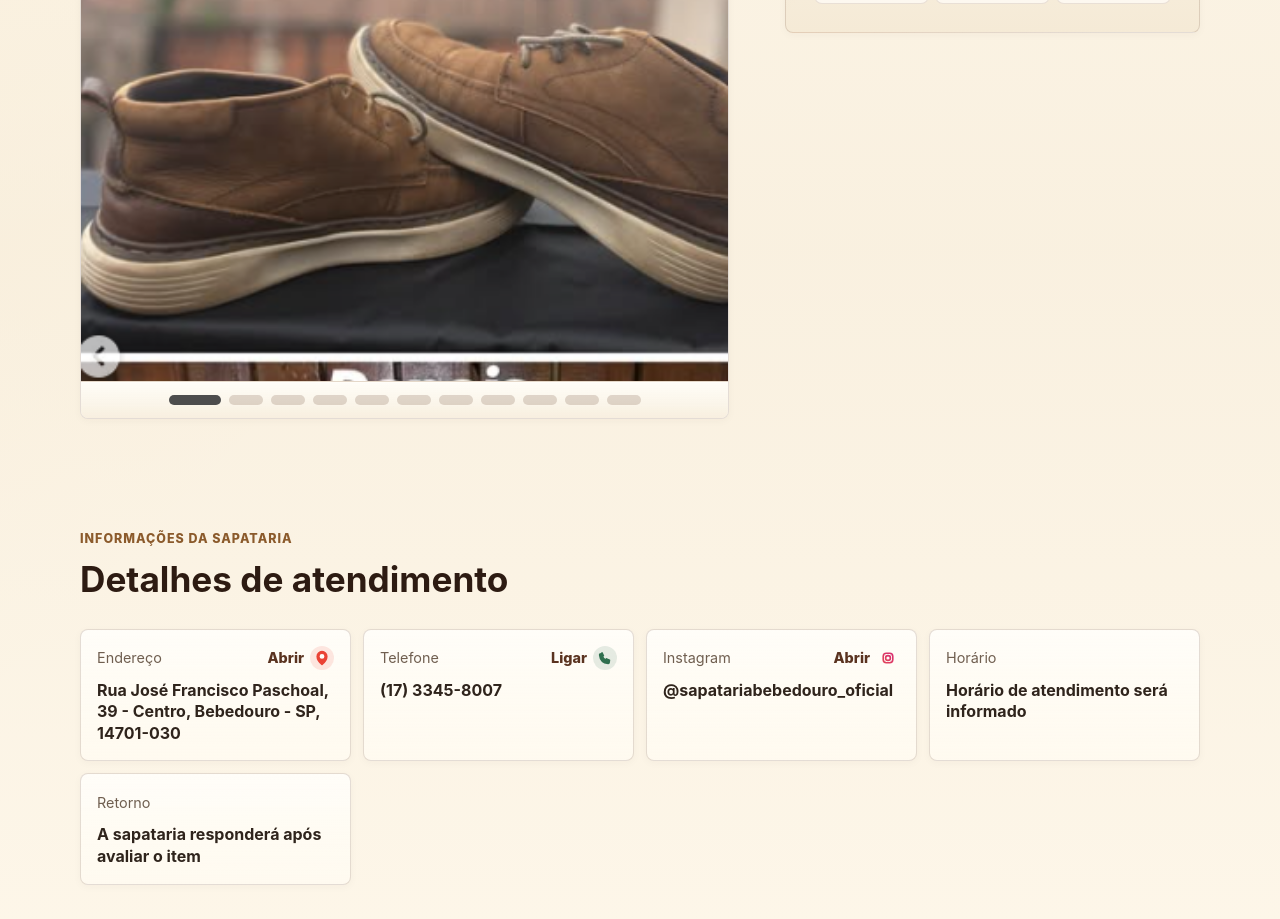
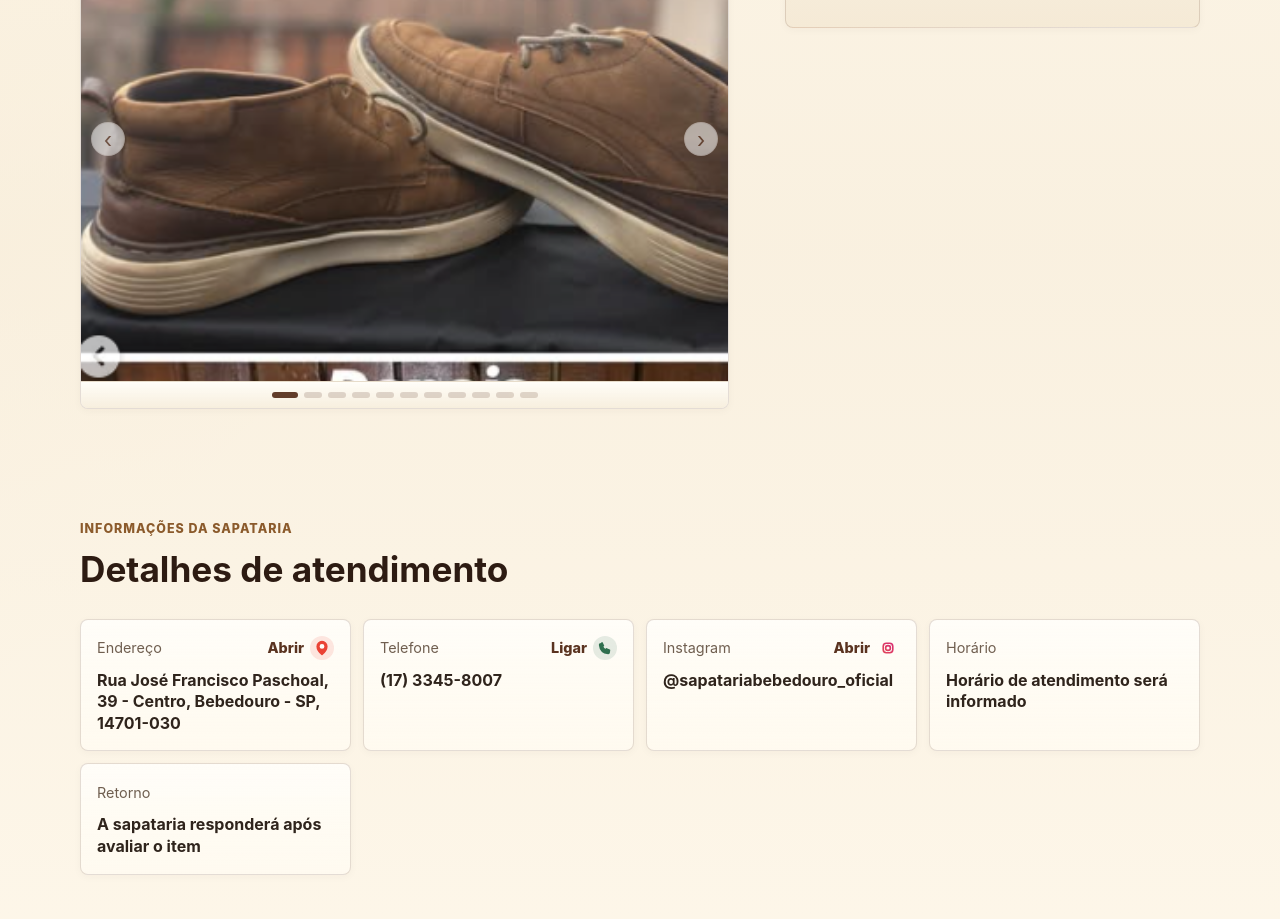
Before and after one commit to riricardo/sapataria-digital, a React (Vite) app: page /#/ in a window 1280 px wide. Shown: the part 860-1779 px from the top of the page. Built offline with nearby package versions, Linux system fonts and the light colour scheme.

Commit message:
Carrousel change

```diff
--- a/src/index.css
+++ b/src/index.css
@@ -337,6 +337,39 @@ p {
   place-items: center;
 }
 
+.work-carousel__nav {
+  position: absolute;
+  top: 50%;
+  transform: translateY(-50%);
+  width: 34px;
+  height: 34px;
+  border: 1px solid rgba(90, 51, 32, 0.12);
+  border-radius: 999px;
+  background: rgba(255, 255, 255, 0.75);
+  color: rgba(90, 51, 32, 0.9);
+  display: grid;
+  place-items: center;
+  font-size: 1.35rem;
+  padding: 0;
+  cursor: pointer;
+  transition: transform 160ms ease, background-color 160ms ease, opacity 160ms ease;
+  opacity: 0.72;
+}
+
+.work-carousel__nav:hover {
+  transform: translateY(-50%) scale(1.04);
+  background: rgba(255, 255, 255, 0.95);
+  opacity: 1;
+}
+
+.work-carousel__nav--prev {
+  left: 10px;
+}
+
+.work-carousel__nav--next {
+  right: 10px;
+}
+
 .hero-gallery .work-carousel__media {
 }
 
@@ -353,26 +386,30 @@ p {
 .work-carousel__dots {
   display: flex;
   justify-content: center;
-  gap: 8px;
-  padding: 13px 16px;
-  border-top: 1px solid rgba(90, 51, 32, 0.12);
-  background: linear-gradient(180deg, rgba(255, 253, 248, 0.94), rgba(245, 234, 214, 0.72));
+  gap: 6px;
+  padding: 10px 12px;
+  border-top: 1px solid rgba(90, 51, 32, 0.10);
+  background: linear-gradient(180deg, rgba(255, 253, 248, 0.96), rgba(245, 234, 214, 0.78));
 }
 
 .work-carousel__dots button {
-  width: 34px;
-  height: 10px;
+  width: 18px;
+  height: 6px;
   border: 0;
   border-radius: 999px;
   background: rgba(90, 51, 32, 0.18);
   transition:
     background-color 160ms ease,
-    width 160ms ease;
+    transform 160ms ease;
+}
+
+.work-carousel__dots button:hover {
+  background: rgba(90, 51, 32, 0.28);
 }
 
 .work-carousel__dots button.is-active {
-  width: 52px;
-  background: #4d4d4d;
+  width: 26px;
+  background: rgba(90, 51, 32, 0.95);
 }
 
 .button-row,
--- a/src/pages/CheckOrder.tsx
+++ b/src/pages/CheckOrder.tsx
@@ -5,6 +5,12 @@ import { findOrderByCode, findOrdersByPhone } from '../services/orderStorage'
 import type { Order } from '../types/order'
 
 type SearchMode = 'code' | 'phone'
+
+function formatOrderCode(value: string) {
+  const digits = value.replace(/\D/g, '').slice(0, 11)
+  const parts = [digits.slice(0, 4), digits.slice(4, 6), digits.slice(6, 8), digits.slice(8, 11)]
+  return parts.filter(Boolean).join('-')
+}
 
 export function CheckOrder() {
   const [searchMode, setSearchMode] = useState<SearchMode>('code')
@@ -86,10 +92,14 @@ export function CheckOrder() {
               <input
                 ref={codeRef}
                 required
+                inputMode="numeric"
+                pattern="[0-9]*"
+                maxLength={13}
                 value={code}
-                onChange={(event) => setCode(event.target.value)}
+                onChange={(event) => setCode(formatOrderCode(event.target.value))}
                 onKeyDown={(event) => handleNextKey(event, submitRef.current)}
-                placeholder="Ex.: AAAA-MM-DD-XXX"
+                placeholder="Ex.: 2026-06-19-001"
+                title="Digite apenas números; o formato será aplicado automaticamente"
               />
             </label>
           ) : (
--- a/src/pages/Home.tsx
+++ b/src/pages/Home.tsx
@@ -94,15 +94,29 @@ export function Home() {
     }
   }, [])
 
-  const handleGalleryClick = (index: number) => {
-    setActiveGalleryIndex(index)
-    // Reseta o timer quando o usuário clica
+  const resetGalleryTimer = () => {
     if (timerRef.current) {
       window.clearInterval(timerRef.current)
     }
+
     timerRef.current = window.setInterval(() => {
       setActiveGalleryIndex((current) => (current + 1) % galleryItems.length)
     }, 7000)
+  }
+
+  const handleGalleryClick = (index: number) => {
+    setActiveGalleryIndex(index)
+    resetGalleryTimer()
+  }
+
+  const handleGalleryPrev = () => {
+    setActiveGalleryIndex((current) => (current - 1 + galleryItems.length) % galleryItems.length)
+    resetGalleryTimer()
+  }
+
+  const handleGalleryNext = () => {
+    setActiveGalleryIndex((current) => (current + 1) % galleryItems.length)
+    resetGalleryTimer()
   }
 
   function scrollToTop() {
@@ -150,6 +164,14 @@ export function Home() {
                 className="work-carousel__media"
                 style={{ backgroundImage: `url(${activeGalleryItem.image})` }}
               >
+                <button
+                  type="button"
+                  aria-label="Imagem anterior"
+                  className="work-carousel__nav work-carousel__nav--prev"
+                  onClick={handleGalleryPrev}
+                >
+                  ‹
+                </button>
                 <img
                   src={activeGalleryItem.image}
                   alt={activeGalleryItem.title}
@@ -163,6 +185,14 @@ export function Home() {
                     event.currentTarget.src = event.currentTarget.dataset.fallback ?? ''
                   }}
                 />
+                <button
+                  type="button"
+                  aria-label="Próxima imagem"
+                  className="work-carousel__nav work-carousel__nav--next"
+                  onClick={handleGalleryNext}
+                >
+                  ›
+                </button>
               </div>
               <div className="work-carousel__dots" aria-label="Selecionar imagem">
                 {galleryItems.map((item, index) => (
--- a/src/services/orderStorage.ts
+++ b/src/services/orderStorage.ts
@@ -86,9 +86,9 @@ export function deleteOrder(orderId: string): void {
 }
 
 export function findOrderByCode(code: string): Order | null {
-  const normalizedCode = code.trim().toUpperCase()
+  const normalizedCode = code.replace(/\D/g, '')
 
-  return getOrders().find((order) => order.code.toUpperCase() === normalizedCode) ?? null
+  return getOrders().find((order) => order.code.replace(/\D/g, '') === normalizedCode) ?? null
 }
 
 export function findOrdersByPhone(phone: string): Order[] {
```
